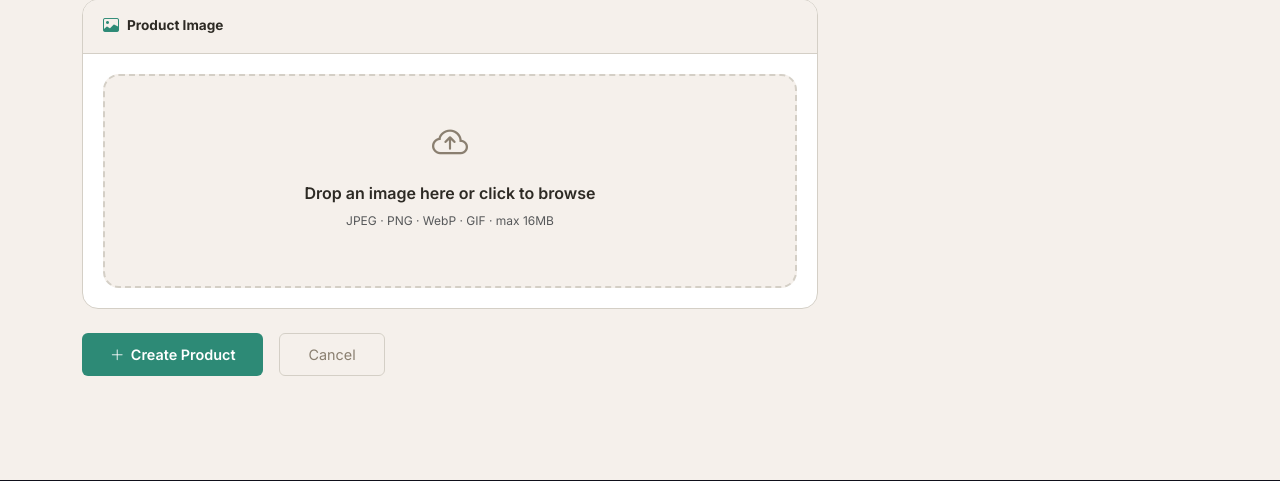
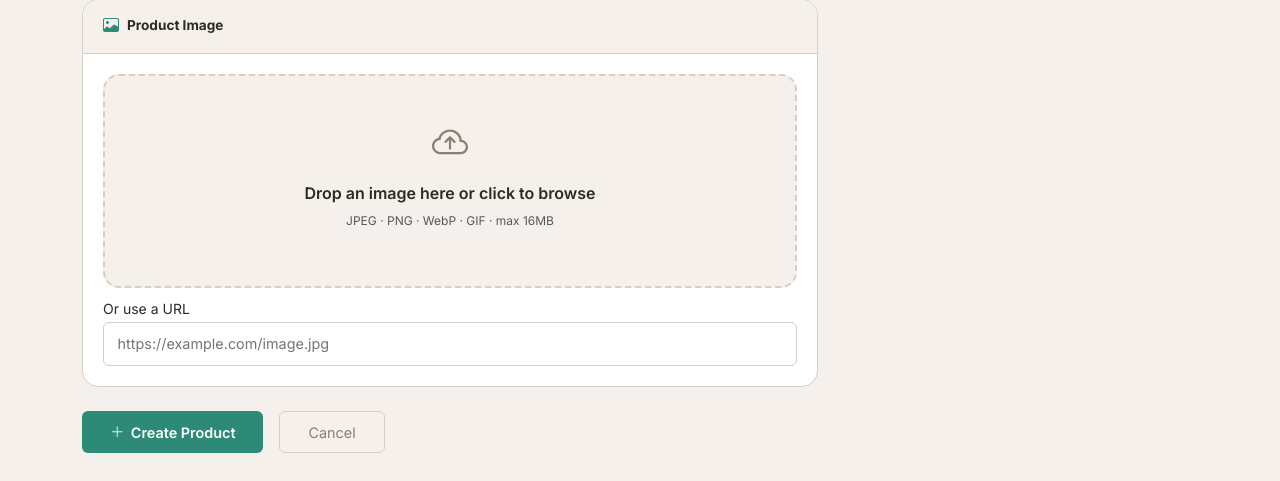
Before and after one commit to omranhareedi/anime-shop, a Flask app: page /admin/products/add in a window 1280 px wide. Shown: the part 992-1473 px from the top of the page. Run offline with Flask 3, Linux system fonts and the light colour scheme; the visitor is signed in with stand-in values (Sample User, id 1); data comes from the database, SQL or seed files in the repository; grey boxes labelled with a size stand in for pictures from a placeholder-image service; some libraries are stand-ins or nearby versions.

Commit message:
fix: handle read-only filesystem on Vercel — safe upload fallback + image URL field

```diff
--- a/app/routes/admin.py
+++ b/app/routes/admin.py
@@ -12,9 +12,12 @@ def save_upload(file):
     if file and file.filename:
         filename = secure_filename(file.filename)
         folder = os.path.join(current_app.static_folder, 'images', 'products')
-        os.makedirs(folder, exist_ok=True)
-        file.save(os.path.join(folder, filename))
-        return filename
+        try:
+            os.makedirs(folder, exist_ok=True)
+            file.save(os.path.join(folder, filename))
+            return filename
+        except OSError:
+            current_app.logger.warning('Read-only filesystem — upload skipped')
     return None
 
 admin_bp = Blueprint('admin', __name__)
@@ -83,6 +86,8 @@ def product_add():
         uploaded = save_upload(request.files.get('image'))
         if uploaded:
             product.image_url = uploaded
+        elif request.form.get('image_url'):
+            product.image_url = request.form.get('image_url').strip()
 
         db.session.add(product)
         db.session.commit()
@@ -133,6 +138,8 @@ def product_edit(product_id):
         uploaded = save_upload(request.files.get('image'))
         if uploaded:
             product.image_url = uploaded
+        elif request.form.get('image_url'):
+            product.image_url = request.form.get('image_url').strip()
 
         product.price = float(request.form.get('price', product.price))
         product.stock = int(request.form.get('stock', product.stock))
--- a/app/templates/admin/product_add.html
+++ b/app/templates/admin/product_add.html
@@ -131,6 +131,10 @@
                             </div>
                             <input type="file" name="image" id="image-input" accept="image/jpeg,image/png,image/webp,image/gif" hidden>
                         </div>
+                        <div class="mt-2">
+                            <label class="form-label-narmo small">Or use a URL</label>
+                            <input type="text" name="image_url" class="form-control-narmo" placeholder="https://example.com/image.jpg">
+                        </div>
                     </div>
                 </div>
 
--- a/app/templates/admin/product_edit.html
+++ b/app/templates/admin/product_edit.html
@@ -133,6 +133,10 @@
                             <input type="file" name="image" id="image-input" accept="image/jpeg,image/png,image/webp,image/gif" hidden>
                             <div class="form-hint mt-2 text-center">Leave empty to keep the current image</div>
                         </div>
+                        <div class="mt-2">
+                            <label class="form-label-narmo small">Or use a URL</label>
+                            <input type="text" name="image_url" class="form-control-narmo" placeholder="https://example.com/image.jpg" value="{{ product.image_url if product.image_url and product.image_url.startswith('http') else '' }}">
+                        </div>
                     </div>
                 </div>
 
```
